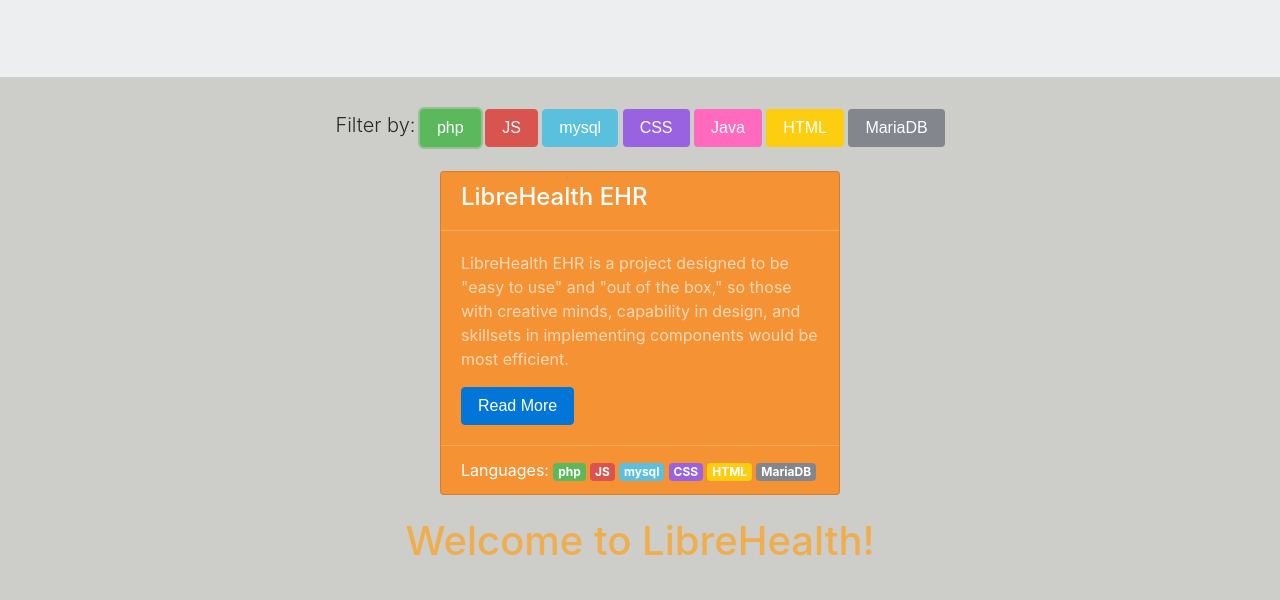
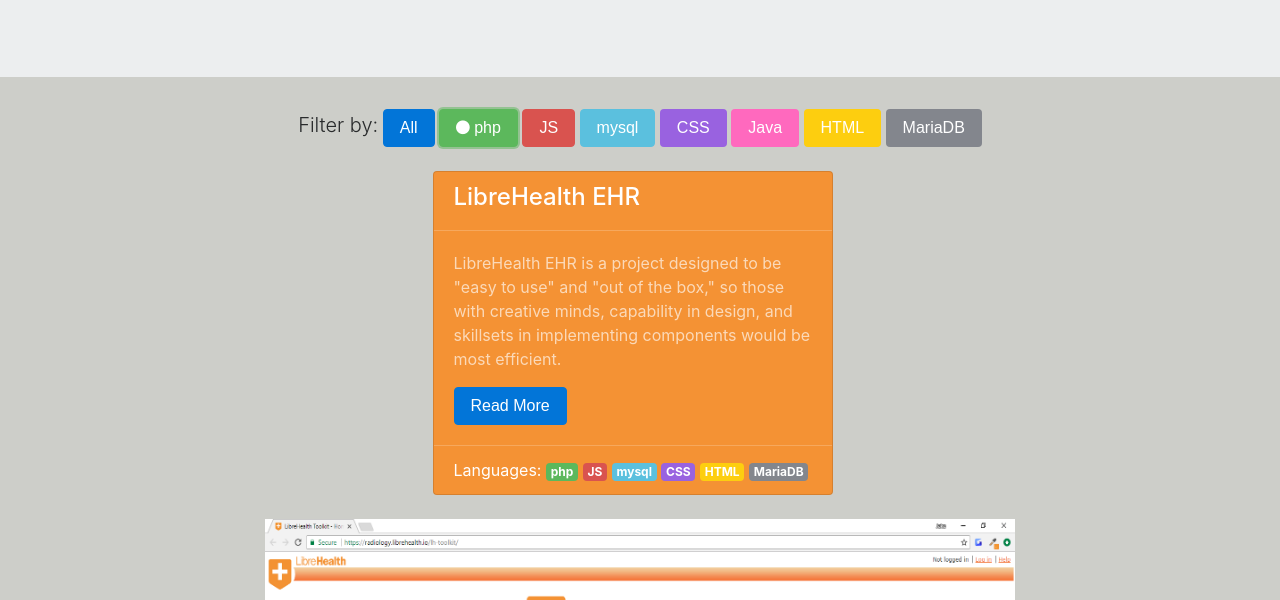
Before and after one commit to Jdew192837/jdew192837.github.io, a plain HTML site: page index.html in a window 1280 px wide. Both pictures are taken after a click on the button "php". Shown: the part 200-800 px from the top of the page. Drawn offline with nearby package versions, Linux system fonts and the light colour scheme; a script that the page names is missing.

Commit message:
Add carousel and logic to display icon beside clicked tag

```diff
--- a/index.html
+++ b/index.html
@@ -13,8 +13,28 @@
     <script src="https://cdnjs.cloudflare.com/ajax/libs/tether/1.4.0/js/tether.min.js" integrity="sha384-DztdAPBWPRXSA/3eYEEUWrWCy7G5KFbe8fFjk5JAIxUYHKkDx6Qin1DkWx51bBrb" crossorigin="anonymous"></script>
     <script src="https://maxcdn.bootstrapcdn.com/bootstrap/4.0.0-alpha.6/js/bootstrap.min.js" integrity="sha384-vBWWzlZJ8ea9aCX4pEW3rVHjgjt7zpkNpZk+02D9phzyeVkE+jo0ieGizqPLForn" crossorigin="anonymous"></script>
 
+    <!-- Font Awesome -->
+    <link rel="stylesheet" href="https://maxcdn.bootstrapcdn.com/font-awesome/4.7.0/css/font-awesome.min.css">
+
     <!-- Import filtering script -->
     <script src="main.js"></script>
+    <link rel="stylesheet" href="css/test.css" type="text/css" media="screen">
+
+    <style type="text/css">
+      .carousel {
+        width:1000px;
+        height:550px;
+        margin: 0 auto;
+      }
+
+      .btn:focus, .btn:active:focus, .btn.active:focus {
+        outline: 5px; !important
+      }
+
+      .hidden {
+        display: none;
+      }
+    </style>
   </head>
   <body style="background-color:#CDCEC9">
     <div class="jumbotron jumbotron-fluid" align="center">
@@ -28,18 +48,20 @@
     <div class="container">
       <div align="center">
         <span class="lead">Filter by:</span>
-        <button type="button" class="btn btn-success btn-xs btn-tag">php</button>
-        <button type="button" class="btn btn-danger btn-xs btn-tag">JS</button>
-        <button type="button" class="btn btn-info btn-xs btn-tag">mysql</button>
-        <button type="button" style="background-color: #9962e0; color: #ffffff;" class="btn btn-xs btn-tag">CSS</button>
-        <button type="button" style="background-color: #FF69BE; color: #ffffff;" class="btn btn-xs btn-tag">Java</button>
-        <button type="button" style="background-color: #FDCE0F; color: #ffffff;" class="btn btn-xs btn-tag">HTML</button>
-        <button type="button" style="background-color: #83868D; color: #ffffff;" class="btn btn-xs btn-tag">MariaDB</button>
+        <button type="button" class="btn btn-primary btn-xs btn-tag" style="color: #ffffff;" id="All"><i class="fa fa-circle icon"></i> All</button>
+        <button type="button" class="btn btn-success btn-xs btn-tag" style="color: #ffffff;" id="php">php</button>
+        <button type="button" class="btn btn-danger btn-xs btn-tag" style="color: #ffffff;" id="JS">JS</button>
+        <button type="button" class="btn btn-info btn-xs btn-tag" style="color: #ffffff;" id="mysql">mysql</button>
+        <button type="button" style="background-color: #9962e0; color: #ffffff;" class="btn btn-xs btn-tag" id="CSS">CSS</button>
+        <button type="button" style="background-color: #FF69BE; color: #ffffff;" class="btn btn-xs btn-tag" id="Java">Java</button>
+        <button type="button" style="background-color: #FDCE0F; color: #ffffff;" class="btn btn-xs btn-tag" id="HTML">HTML</button>
+        <button type="button" style="background-color: #83868D; color: #ffffff;" class="btn btn-xs btn-tag" id="MariaDB">MariaDB</button>
       </div>
     </div>
     <br/>
     <div class="row">
-      <div id="librehealth-project-1" class="card offset-1 card-inverse librehealth-card" style="background-color:#f49234; width:25rem; margin: auto;">
+    <div class="card-deck" style="margin: 0 auto">
+      <div id="librehealth-project-1" class="card card-inverse librehealth-card" style="background-color:#f49234; width:25rem;">
         <!--<img class="card-header text-center lead" src="" alt="LibreEHR">-->
         <div class="card-header">
           <h4>LibreHealth EHR</h4>
@@ -51,6 +73,7 @@
         </div>
         <div class="card-footer">
           <span>Languages: </span>
+          <span class="badge badge-primary hidden">All</span>
           <span class="badge badge-success">php</span>
           <span class="badge badge-danger">JS</span>
           <span class="badge badge-info">mysql</span>
@@ -59,7 +82,7 @@
           <span style="background-color: #83868D; color: #ffffff;" class="badge">MariaDB</span>
         </div>
       </div>
-      <div id="librehealth-project-2" class="card offset-1 card-inverse librehealth-card" style="background-color:#f49234; width: 25rem; margin: auto">
+      <div id="librehealth-project-2" class="card card-inverse librehealth-card" style="background-color:#f49234; width: 25rem;">
         <!--<img class="card-header text-center lead" src="" alt="LibreEHR">-->
         <div class="card-header">
           <h4>LibreHealth Radiology</h4>
@@ -71,13 +94,15 @@
         </div>
         <div class="card-footer">
           <span>Languages: </span>
+          <span class="badge badge-primary hidden">All</span>
           <span class="badge badge-danger">JS</span>
           <span style="background-color: #FF69BE; color: #ffffff;" class="badge">Java</span>
+          <span class="badge badge-info">mysql</span>
           <span style="background-color: #9962e0; color: #ffffff;" class="badge">CSS</span>
           <span style="background-color: #FDCE0F; color: #ffffff;" class="badge">HTML</span>
         </div>
       </div>
-      <div id="librehealth-project-3" class="card offset-1 card-inverse librehealth-card" style="background-color:#f49234; width: 25rem; margin: auto">
+      <div id="librehealth-project-3" class="card card-inverse librehealth-card" style="background-color:#f49234; width: 25rem;">
         <!--<img class="card-header text-center lead" src="" alt="LibreEHR">-->
         <div class="card-header">
           <h4>LibreHealth Toolkit</h4>
@@ -89,6 +114,7 @@
         </div>
         <div class="card-footer">
           <span>Languages: </span>
+          <span class="badge badge-primary hidden">All</span>
           <span class="badge badge-danger">JS</span>
           <span class="badge badge-info">mysql</span>
           <span style="background-color: #9962e0; color: #ffffff;" class="badge">CSS</span>
@@ -98,7 +124,34 @@
         </div>
       </div>
     </div>
+    </div>
     <br/>
+    <div id="librehealth-carousel" class="carousel slide" data-ride="carousel" width: 700px>
+      <ol class="carousel-indicators">
+        <li data-target="#librehealth-carousel" data-slide-to="0" class="active"></li>
+        <li data-target="#librehealth-carousel" data-slide-to="1"></li>
+        <li data-target="#librehealth-carousel" data-slide-to="2"></li>
+      </ol>
+      <div class="carousel-inner" role="listbox">
+        <div class="carousel-item active">
+          <img class="d-block" src="./Assets/LibreHealth/EHR_login.png" alt="LibreHealth EHR" width=750px height=500px style="margin: 0 auto;">
+        </div>
+        <div class="carousel-item">
+          <img class="d-block" src="./Assets/LibreHealth/Radiology_login.png" alt="LibreHealth Radiology" width=750px height=500px style="margin: 0 auto;">
+        </div>
+        <div class="carousel-item">
+          <img class="d-block" src="./Assets/LibreHealth/Toolkit_login.png" alt="LibreHealth Toolkit" width=750px height=500px  style="margin: 0 auto;">
+        </div>
+      </div>
+    <a class="carousel-control-prev" href="#librehealth-carousel" role="button" data-slide="prev">
+      <span class="carousel-control-prev-icon" aria-hidden="true"></span>
+      <span class="sr-only">Previous</span>
+    </a>
+    <a class="carousel-control-next" href="#librehealth-carousel" role="button" data-slide="next">
+      <span class="carousel-control-next-icon" aria-hidden="true"></span>
+      <span class="sr-only">Next</span>
+    </a>
+    </div>
     <h1 class="text-warning" align="center">Welcome to LibreHealth!</h1>
     <!-- EHR Modal -->
     <div class="modal fade" id="EHRModal" tabindex="-1" role="dialog" aria-labelledby="EHRModal" aria-hidden="true">
--- a/main.js
+++ b/main.js
@@ -3,20 +3,33 @@ $(document).ready(function() {
   // Whenever an element with id is clicked, run the code
   console.log("Test");
   $(".btn-tag").click(function(eventObject) {
+    // Prevent default click
+    eventObject.preventDefault();
     console.log("Button Clicked");
     console.log(eventObject);
+
+    // Remove all icons
+    var names = [ "All", "php", "JS", "mysql", "CSS", "Java", "HTML", "MariaDB" ]
+    for (var i = 0; i < names.length; i++ ) {
+      elementID = "#" + names[i];
+      $(elementID).html(names[i]);
+    }
+
     // Get html
     var tag = $(this).html();
+    console.log(tag);
+
     // Gets all elements with class panel
     var totalCards = document.getElementsByClassName("card").length;
     console.log(totalCards);
-    // Prevent default click
-    eventObject.preventDefault();
+
     // Loop through the list
     for (var x = 1; x <= totalCards; x++  ){
+      console.log("In Loop");
       // If this element contains the tag
       if(JSON.stringify($("#librehealth-project-" + x ).html()).indexOf(tag) >= 0 ){
         // Hide it, fade it in
+        console.log("Should be hiding and fading...");
         $("#librehealth-project-" + x ).hide();
         $("#librehealth-project-" + x ).fadeIn();
       } else {
@@ -24,5 +37,10 @@ $(document).ready(function() {
         $("#librehealth-project-" + x ).hide();
       };
     }
+
+    // Add icon for the clicked tag
+    var icon = '<i class="fa fa-circle icon"></i> ' + tag;
+    var elementID = "#" + tag;
+    $(elementID).html(icon);
   });
 });
```
Also changed, not shown: oldIndex.html (renamed from index2.html, +3 -49 lines).
